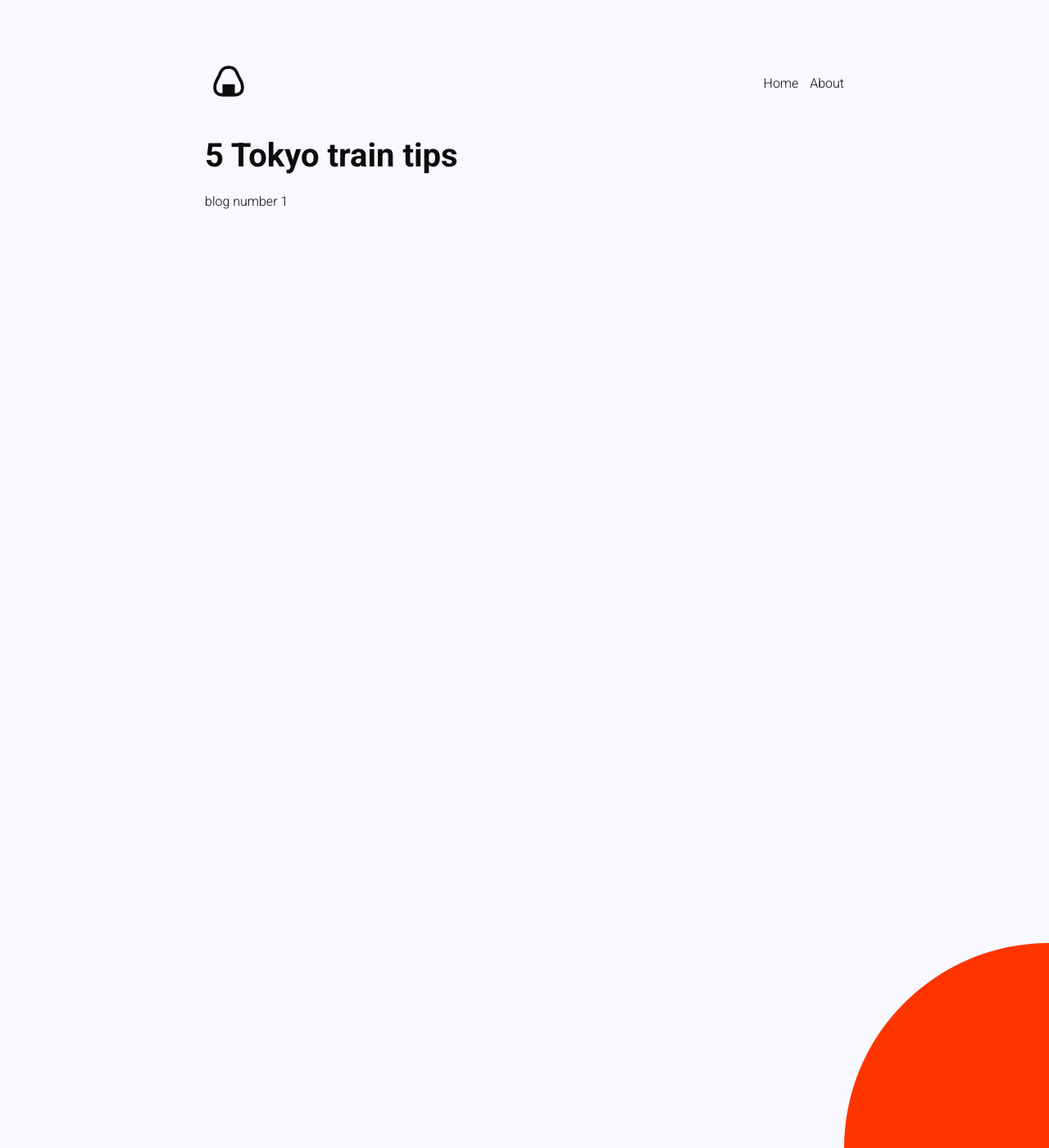
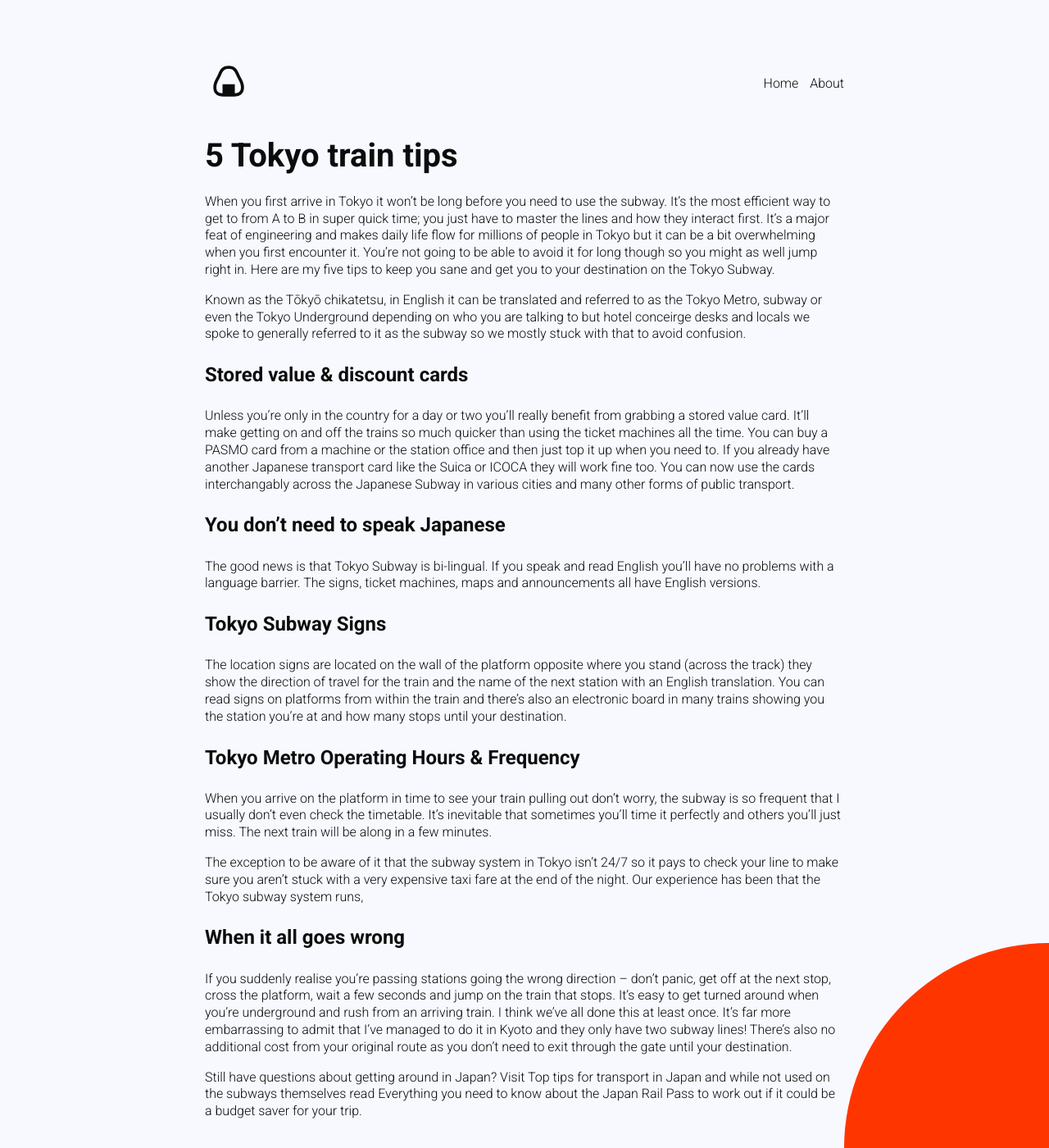
Before and after one commit to murphytrueman/night-in-japan, a Jekyll site: the page built from _posts/2021-01-14-tokyo-train-tips.markdown, in a window 1280 px wide and 1400 px high. Shown: the whole window at 82% size. Built offline with Jekyll 4.4.1, drawn with Linux system fonts in a browser that asks for light colours.

Commit message:
Updated Tokyo Train Tips

```diff
--- a/_posts/2021-01-14-tokyo-train-tips.markdown
+++ b/_posts/2021-01-14-tokyo-train-tips.markdown
@@ -5,4 +5,30 @@
   the Tokyo Subway.
 ---
 
-blog number 1
+When you first arrive in Tokyo it won’t be long before you need to use the subway.  It’s the most efficient way to get to from A to B in super quick time; you just have to master the lines and how they interact first. It’s a major feat of engineering and makes daily life flow for millions of people in Tokyo but it can be a bit overwhelming when you first encounter it.  You’re not going to be able to avoid it for long though so you might as well jump right in.  Here are my five tips to keep you sane and get you to your destination on the Tokyo Subway.
+
+Known as the Tōkyō chikatetsu, in English it can be translated and referred to as the Tokyo Metro, subway or even the Tokyo Underground depending on who you are talking to but hotel conceirge desks and locals we spoke to generally referred to it as the subway so we mostly stuck with that to avoid confusion.
+
+### Stored value & discount cards
+
+Unless you’re only in the country for a day or two you’ll really benefit from grabbing a stored value card.  It’ll make getting on and off the trains so much quicker than using the  ticket machines all the time.  You can buy a PASMO card from a machine or the station office and then just top it up when you need to.  If you already have another Japanese transport card like the Suica or ICOCA they will work fine too.  You can now use the cards interchangably across the Japanese Subway in various cities and many other forms of public transport.
+
+### You don’t need to speak Japanese
+
+The good news is that Tokyo Subway is bi-lingual.  If you speak and read English you’ll have no problems with a language barrier. The signs, ticket machines, maps and announcements all have English versions.
+
+### Tokyo Subway Signs
+
+The location signs are located on the wall of the platform opposite where you stand (across the track) they show the direction of travel for the train and the name of the next station with an English translation.  You can read signs on platforms from within the train and there’s also an electronic board in many trains showing you the station you’re at and how many stops until your destination.
+
+### Tokyo Metro Operating Hours & Frequency
+
+When you arrive on the platform in time to see your train pulling out don’t worry, the subway is so frequent that I usually don’t even check the timetable.  It’s inevitable that sometimes you’ll time it perfectly and others you’ll just miss.  The next train will be along in a few minutes.
+
+The exception to be aware of it that the subway system in Tokyo isn’t 24/7 so it pays to check your line to make sure you aren’t stuck with a very expensive taxi fare at the end of the night.  Our experience has been that the Tokyo subway system runs,
+
+### When it all goes wrong
+
+If you suddenly realise you’re passing stations going the wrong direction – don’t panic, get off at the next stop, cross the platform, wait a few seconds and jump on the train that stops.  It’s easy to get turned around when you’re underground and rush from an arriving train.  I think we’ve all done this at least once.  It’s far more embarrassing to admit that I’ve managed to do it in Kyoto and they only have two subway lines!  There’s also no additional cost from your original route as you don’t need to exit through the gate until your destination.
+
+Still have questions about getting around in Japan? [Visit Top tips for transport in Japan](https://www.2aussietravellers.com/top-tips-for-transport-in-japan/ ) and while not used on the subways themselves read [Everything you need to know about the Japan Rail Pass](https://www.2aussietravellers.com/japan-rail-pass/) to work out if it could be a budget saver for your trip.
```
